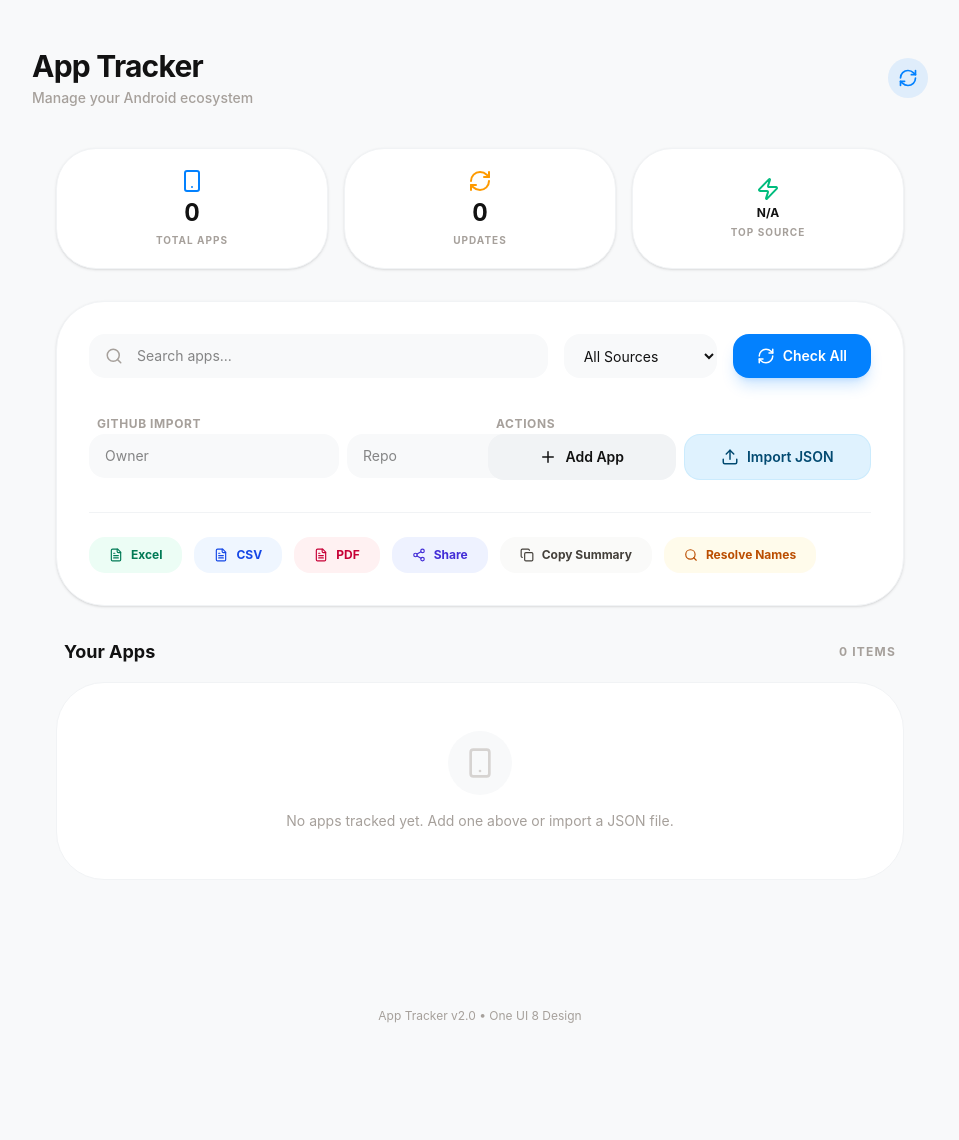
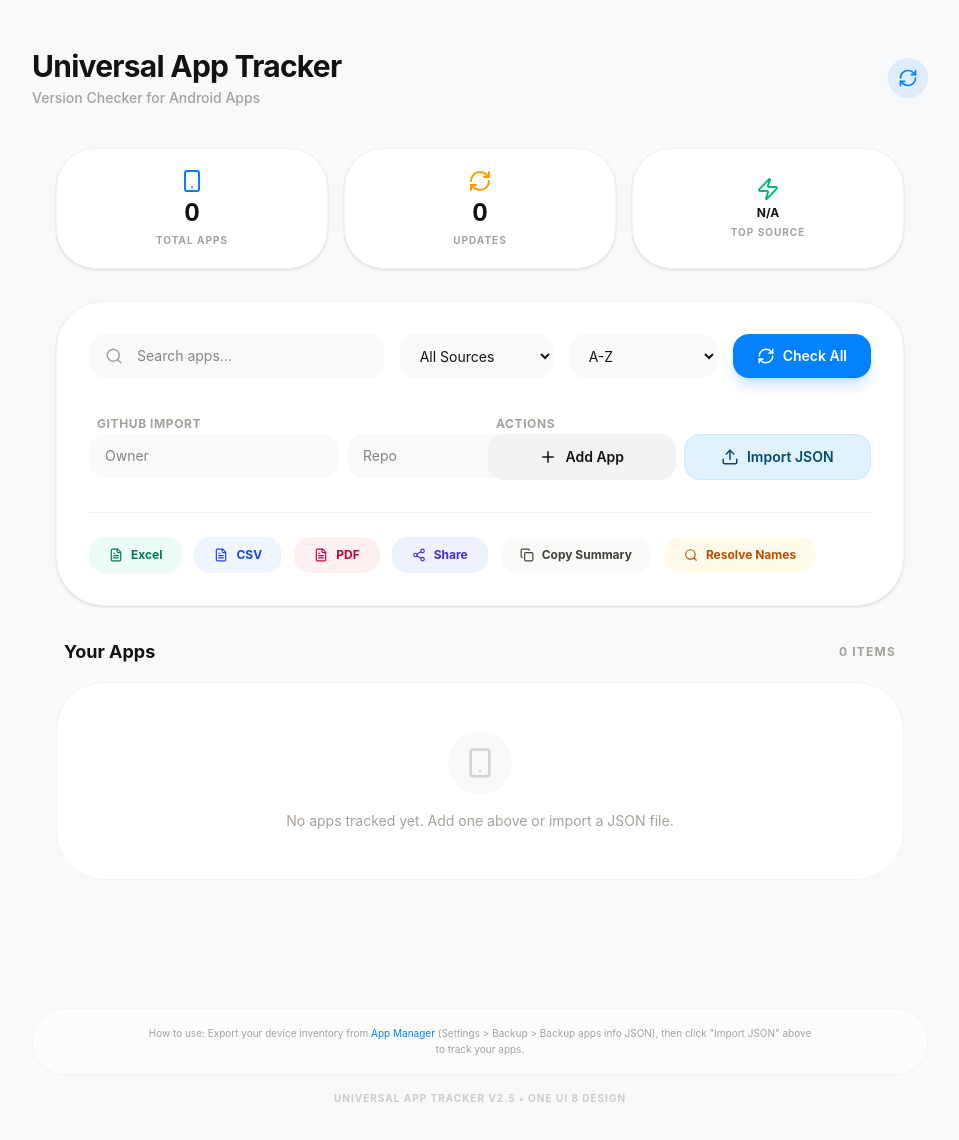
Before and after one commit to RE3CON/Android-Update-Checker, a React (Vite) app: page / in a window 1280 px wide. Shown: the top 1140 px of the page, without its empty margins (160-1119 px from the left). Before the commit the page ends 1104 px from the top, so only its background shows below. Built offline with nearby package versions, Linux system fonts and the light colour scheme.

Commit message:
refactor: Update project name and scope
Renames the project from "App Version Tracker (System Hub)" to "Universal App Version Tracker and Checker" across the codebase and documentation. This change reflects the broader applicability of the tool beyond a specific device.

```diff
--- a/metadata.json
+++ b/metadata.json
@@ -1,5 +1,5 @@
 {
-  "name": "App Version Tracker",
+  "name": "Universal App Version Tracker and Checker",
   "description": "An inventory management tool to track application versions and update URLs from APKMirror, GitHub, and other sources.",
   "requestFramePermissions": []
 }
--- a/src/App.tsx
+++ b/src/App.tsx
@@ -2,7 +2,7 @@ import React, { useState, useMemo, useRef, ChangeEvent } from 'react';
 import { Plus, Trash2, ExternalLink, RefreshCw, Search, Upload, Github, Play, Smartphone, Download, ShoppingBag, Zap, Bug, Globe, Box, FileText, Share2, BarChart3, Clock, Calendar, ShieldCheck, Copy } from 'lucide-react';
 import * as XLSX from 'xlsx';
 import { jsPDF } from 'jspdf';
-import 'jspdf-autotable';
+import autoTable from 'jspdf-autotable';
 import { AppItem } from './types';
 import { initialInventory } from './data';
 
@@ -30,6 +30,7 @@ export default function App() {
   const [newAppUrl, setNewAppUrl] = useState('');
   const [newPackageName, setNewPackageName] = useState('');
   const [newAppSource, setNewAppSource] = useState('github');
+  const [sortBy, setSortBy] = useState('name-asc');
   const fileInputRef = useRef<HTMLInputElement>(null);
   const [expandedAppIds, setExpandedAppIds] = useState<Set<string>>(new Set());
   const [isScrolled, setIsScrolled] = useState(false);
@@ -58,13 +59,38 @@ export default function App() {
   };
 
   const filteredInventory = useMemo(() => {
-    return inventory.filter(app => {
+    const filtered = inventory.filter(app => {
       const matchesSearch = app.name.toLowerCase().includes(searchTerm.toLowerCase()) ||
                             app.packageName.toLowerCase().includes(searchTerm.toLowerCase());
       const matchesSource = filterSource === 'all' || app.source === filterSource;
       return matchesSearch && matchesSource;
     });
-  }, [inventory, searchTerm, filterSource]);
+
+    return [...filtered].sort((a, b) => {
+      switch (sortBy) {
+        case 'name-asc':
+          return a.name.localeCompare(b.name);
+        case 'name-desc':
+          return b.name.localeCompare(a.name);
+        case 'install-date': {
+          const dateA = a.installationDate ? new Date(a.installationDate).getTime() : 0;
+          const dateB = b.installationDate ? new Date(b.installationDate).getTime() : 0;
+          return dateB - dateA; // Newest first
+        }
+        case 'source':
+          return a.source.localeCompare(b.source);
+        case 'unknown': {
+          const isAUnknown = a.name === 'Unknown App' || isPackageName(a.name);
+          const isBUnknown = b.name === 'Unknown App' || isPackageName(b.name);
+          if (isAUnknown && !isBUnknown) return -1;
+          if (!isAUnknown && isBUnknown) return 1;
+          return a.name.localeCompare(b.name);
+        }
+        default:
+          return 0;
+      }
+    });
+  }, [inventory, searchTerm, filterSource, sortBy]);
 
   const checkUpdate = async (id: string) => {
     const app = inventory.find(a => a.id === id);
@@ -174,7 +200,7 @@ export default function App() {
 
   const exportToPDF = () => {
     const doc = new jsPDF();
-    doc.text("App Tracker Inventory", 14, 15);
+    doc.text("Universal App Tracker Inventory", 14, 15);
 
     const tableData = inventory.map(app => [
       app.name,
@@ -184,7 +210,7 @@ export default function App() {
       app.status
     ]);
 
-    (doc as any).autoTable({
+    autoTable(doc, {
       head: [['Name', 'Package', 'Version', 'Source', 'Status']],
       body: tableData,
       startY: 20,
@@ -451,11 +477,11 @@ Generated on ${new Date().toLocaleDateString()}`;
         <div className="max-w-4xl mx-auto flex items-center justify-between">
           <div className="flex flex-col">
             <h1 className={`font-bold tracking-tight transition-all duration-500 ${isScrolled ? 'text-xl' : 'text-3xl'}`}>
-              App Tracker
+              Universal App Tracker
             </h1>
             {!isScrolled && (
               <p className="text-sm text-stone-400 font-medium mt-1">
-                Manage your Android ecosystem
+                Version Checker for Android Apps
               </p>
             )}
           </div>
@@ -518,6 +544,17 @@ Generated on ${new Date().toLocaleDateString()}`;
                 <option value="f-droid">F-Droid</option>
                 <option value="debug">Debug</option>
                 <option value="other">Other</option>
+            </select>
+            <select
+              value={sortBy}
+              onChange={(e) => setSortBy(e.target.value)}
+              className="rounded-2xl border-none bg-samsung-gray-50 dark:bg-white/5 py-3 px-4 text-sm focus:ring-2 focus:ring-samsung-blue transition-all"
+            >
+                <option value="name-asc">A-Z</option>
+                <option value="name-desc">Z-A</option>
+                <option value="install-date">Last Installed</option>
+                <option value="source">By Store</option>
+                <option value="unknown">Unknown First</option>
             </select>
             <button
               onClick={checkAllUpdates}
@@ -735,7 +772,7 @@ Generated on ${new Date().toLocaleDateString()}`;
                         </button>
                       </div>
 
-                      <div className="flex items-center gap-1.5 mt-1" onClick={(e) => e.stopPropagation()}>
+                      <div className="flex flex-wrap items-center gap-1.5 mt-1" onClick={(e) => e.stopPropagation()}>
                         <a
                           href={`https://play.google.com/store/apps/details?id=${app.packageName}`}
                           target="_blank"
@@ -791,6 +828,42 @@ Generated on ${new Date().toLocaleDateString()}`;
                           title="APKPure"
                         >
                           <Share2 size={10} />
+                        </a>
+                        <a
+                          href={`https://en.aptoide.com/search?query=${app.packageName}`}
+                          target="_blank"
+                          rel="noopener noreferrer"
+                          className="p-0.5 rounded hover:bg-samsung-gray-100 dark:hover:bg-white/10 text-stone-400 hover:text-samsung-blue transition-colors"
+                          title="Aptoide"
+                        >
+                          <Box size={10} className="rotate-45" />
+                        </a>
+                        <a
+                          href={`https://www.uptodown.com/android/search/${app.packageName}`}
+                          target="_blank"
+                          rel="noopener noreferrer"
+                          className="p-0.5 rounded hover:bg-samsung-gray-100 dark:hover:bg-white/10 text-stone-400 hover:text-samsung-blue transition-colors"
+                          title="Uptodown"
+                        >
+                          <Download size={10} className="scale-x-[-1]" />
+                        </a>
+                        <a
+                          href={`https://www.amazon.com/gp/mas/dl/android?p=${app.packageName}`}
+                          target="_blank"
+                          rel="noopener noreferrer"
+                          className="p-0.5 rounded hover:bg-samsung-gray-100 dark:hover:bg-white/10 text-stone-400 hover:text-samsung-blue transition-colors"
+                          title="Amazon Appstore"
+                        >
+                          <ShoppingBag size={10} className="opacity-70" />
+                        </a>
+                        <a
+                          href={`https://apkcombo.com/search/${app.packageName}`}
+                          target="_blank"
+                          rel="noopener noreferrer"
+                          className="p-0.5 rounded hover:bg-samsung-gray-100 dark:hover:bg-white/10 text-stone-400 hover:text-samsung-blue transition-colors"
+                          title="APKCombo"
+                        >
+                          <Globe size={10} />
                         </a>
                       </div>
                     </div>
@@ -926,10 +999,14 @@ Generated on ${new Date().toLocaleDateString()}`;
         </section>
       </main>
 
-      {/* PWA Install Prompt (Simulated or simplified) */}
-      <footer className="max-w-4xl mx-auto mt-12 pb-12 text-center">
-        <p className="text-stone-400 text-xs">
-          App Tracker v2.0 • One UI 8 Design
+      <footer className="max-w-4xl mx-auto mt-12 pb-12 text-center space-y-4">
+        <div className="px-6 py-4 bg-white/50 dark:bg-white/5 rounded-[2rem] border border-samsung-gray-100 dark:border-white/5">
+          <p className="text-[10px] text-stone-400 leading-relaxed max-w-2xl mx-auto">
+            How to use: Export your device inventory from <a href="https://github.com/MuntashirAkon/AppManager" target="_blank" rel="noopener noreferrer" className="text-samsung-blue hover:underline">App Manager</a> (Settings &gt; Backup &gt; Backup apps info JSON), then click "Import JSON" above to track your apps.
+          </p>
+        </div>
+        <p className="text-stone-400 text-[10px] uppercase tracking-widest font-bold opacity-50">
+          Universal App Tracker v2.5 • One UI 8 Design
         </p>
       </footer>
     </div>
```
Also changed, not shown: 2 other files (tests, documents, lock files or other folders).
